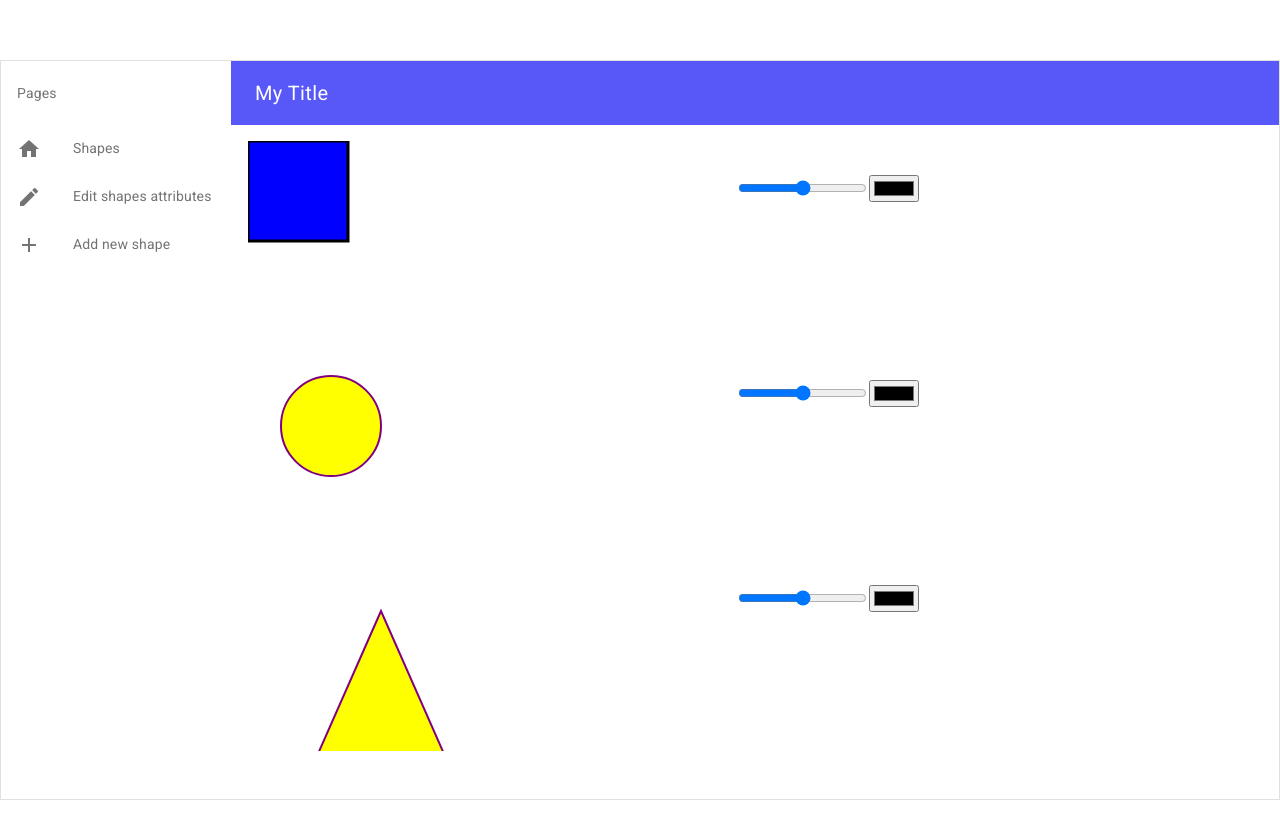
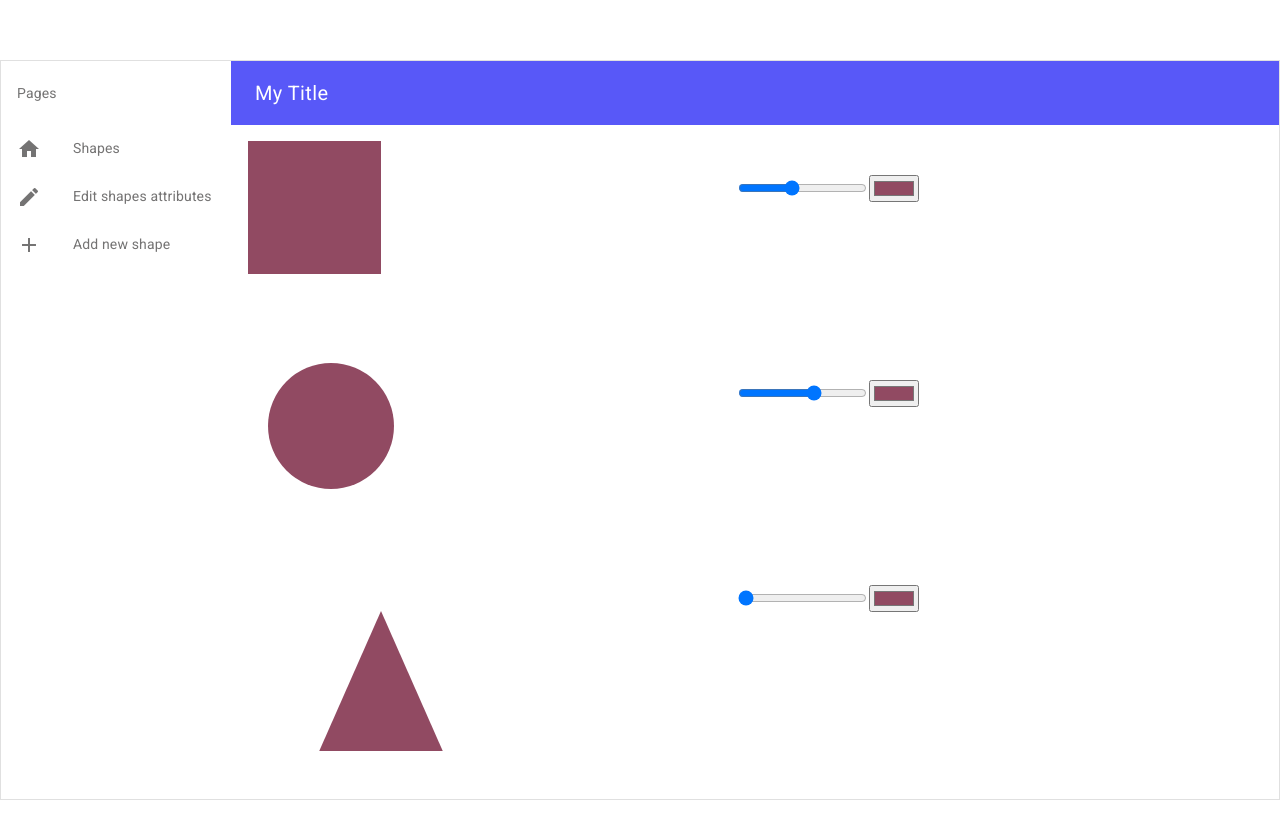
Before and after one commit to hadeel36/Shape-land, a Vue app: page / in a window 1280 px wide. Shown: the top 838 px of the page. Built offline with nearby package versions, Linux system fonts and the light colour scheme.

Commit message:
bind range and color value

```diff
--- a/src/components/shapes-land.vue
+++ b/src/components/shapes-land.vue
@@ -3,31 +3,31 @@
     <div class="shapes__wrapper">
       <div class="shape__wrapper">
         <svg class="svg__wrapper">
-          <rect width="100" height="100" style="fill:rgb(0,0,255);stroke-width:3;stroke:rgb(0,0,0)" />
+          <rect :width="7*seqRange" :height="7*seqRange" v-bind:style="{fill:seqColor}" />
         </svg>
         <div class="shape__config">
-          <input type="range">
-          <input type="color" name="color" defaultValue="#ff0000">
+          <input type="range" name="seqRange" v-on:input="handleRangeChange" v-model="seqRange" min="15" max="25" step="1">
+          <input type="color" name="seqColor" v-on:input="handleColorChange" v-model="seqColor">
         </div>
       </div>
 
       <div>
         <svg class="svg__wrapper">
-          <ellipse cx="200" cy="80" rx="50" ry="50" style="fill:yellow;stroke:purple;stroke-width:2;transform: translate(-117px);" />
+          <ellipse cx="200" cy="80" :rx="3*ellRange" :ry="3*ellRange" v-bind:style="{fill:ellColor}" style="transform: translate(-117px);" />
         </svg>
         <div class="shape__config">
-          <input type="range">
-          <input type="color" name="color" defaultValue="#ff0000">
+          <input type="range" name="ellRange" v-on:input="handleRangeChange" v-model="ellRange" min="15" max="25" step="1">
+          <input type="color" name="ellColor" v-on:input="handleColorChange" v-model="ellColor">
         </div>
       </div>
 
       <div class="bottom">
         <svg class="svg__wrapper">
-          <polygon points="250,60 100,400 400,400" style="fill:yellow;stroke:purple;stroke-width:2;transform: translate(-117px);" />
+          <polygon :points="polygonPoint" v-bind:style="{fill:triColor}" style="transform: translate(-117px);" />
         </svg>
         <div class="shape__config">
-          <input type="range">
-          <input type="color" name="color" defaultValue="#ff0000">
+          <input type="range" name="triRange" v-on:input="handleRangeChange" v-model="triRange" min="50" max="500" step="20">
+          <input type="color" name="triColor" v-on:input="handleColorChange" v-model="triColor">
         </div>
       </div>
     </div>
@@ -40,6 +40,27 @@
 <script>
 export default {
   name: "shapesLand",
+  data() {
+    return {
+      seqRange: 19,
+      ellRange: 21,
+      triRange: 17,
+      triColor: "#914a62",
+      ellColor: "#914a62",
+      seqColor: "#914a62",
+      polygonPoint: "250,60 100,400 400,400",
+    }
+  },
+  methods: {
+    handleColorChange: function(event) {
+      [event.target.name] = event.target.value;
+    },
+    handleRangeChange: function(event) {
+      event.target.name === "triRange" ?
+        this.polygonPoint = `250-${event.target.value},60 100,400-${event.target.value} 400-${event.target.value},400-${event.target.value}`
+        : event.target.name = event.target.value;
+    },
+  }
 };
 </script>
 
```
